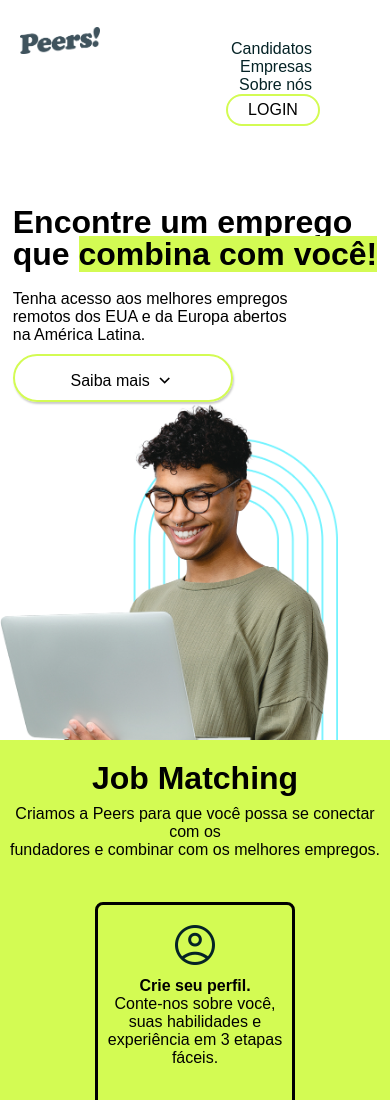
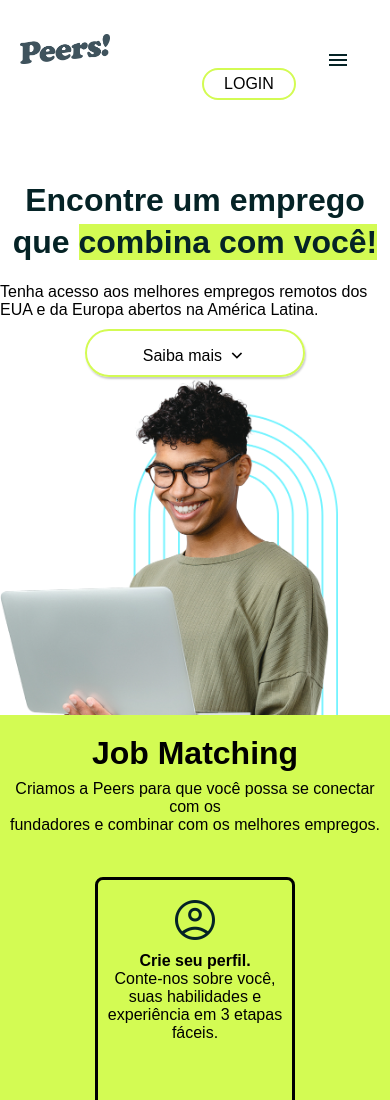
Before and after one commit to Eliseu91/Peers_landing-page, a plain HTML site: page index.html in a window 390 px wide. Shown: the top 1100 px of the page. Drawn offline with nearby package versions, Linux system fonts and the light colour scheme.

Commit message:
melhorias no mobile first

```diff
--- a/index.html
+++ b/index.html
@@ -10,14 +10,16 @@
 </head>
 <body>
     <header>
-        <div class="icon"><a href="#"><img src="./img/logo-peers.png" alt="Logo Peers" width="80px"></a></div>
+        <div class="icon"><a href="#"><img src="./img/logo-peers.png" alt="Logo Peers" width="90px"></a></div>
         <menu>
+
             <ul>
                 <li><a href="#">Candidatos</a>
                 <li><a href="#">Empresas</a>
                 <li><a href="#">Sobre nós</a>
                 <li id="butlogin">LOGIN
             </ul>
+            <span class="material-symbols-outlined">menu</span>
         </menu>
     </header>
     <body>
@@ -25,8 +27,8 @@
             <section class="one">
             <div class="container-one">
                 <div class="oneinfo">
-                    <h1>Encontre um emprego <br> que <strong>combina com você!</strong></h1>
-                    <p>Tenha acesso aos melhores empregos <br> remotos dos EUA e da Europa abertos <br> na América Latina.</p>
+                    <h1>Encontre um emprego que <strong>combina com você!</strong></h1>
+                    <p>Tenha acesso aos melhores empregos remotos dos EUA e da Europa abertos na América Latina.</p>
                     <p class="button"> Saiba mais <span class="material-symbols-outlined">
                         expand_more</span></p>
                 </div>
--- a/style.css
+++ b/style.css
@@ -35,6 +35,13 @@ menu {
     text-align: right;
 }
 
+menu > span {
+    font-size: 1.5em;
+    color: #052326;
+    transform: translateY(8px);
+    cursor: pointer;
+}
+
 menu> ul {
     padding-bottom: 40px;
 }
@@ -45,9 +52,11 @@ menu > ul > li {
 }
 
 menu > ul > li > a {
+    display: none;
     text-decoration: none;
     color: #052326;
     padding: 8px;
+
 
 }
 menu > ul > li > a:hover {
@@ -83,16 +92,18 @@ main {
 }
 
 h1 {
+    text-align: center;
     font-weight:900;
-    color: var(--text);
+    color: #052326;
     padding-bottom: 20px;
     font-size: 2em;
-    line-height: 1em;
+    line-height: 1.3em;
 }
 
 strong {
     background-color: #d3fb53;
     font-weight: 900;
+
 }
 
 section.one {
@@ -115,7 +126,7 @@ section.one {
 }
 
 section.one > p {
-    text-align: justify;
+    text-align: center;
     padding-bottom: 20px;
 }
 
@@ -130,6 +141,7 @@ section.one > p {
 
 .button {
     text-align: center;
+    margin: auto;
     margin-top: 10px;
     border: #d3fb53 2px solid;
     padding: 10px;
```
